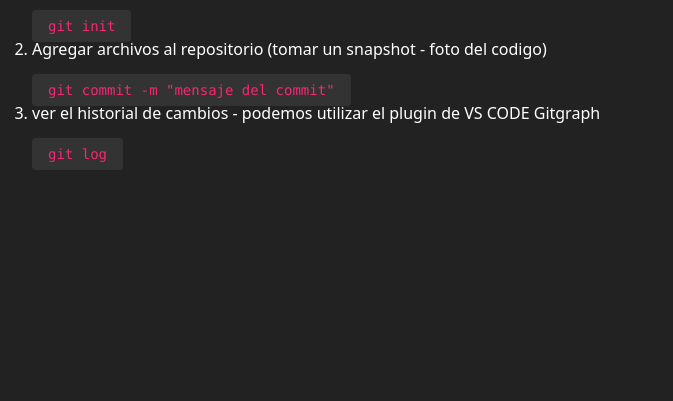
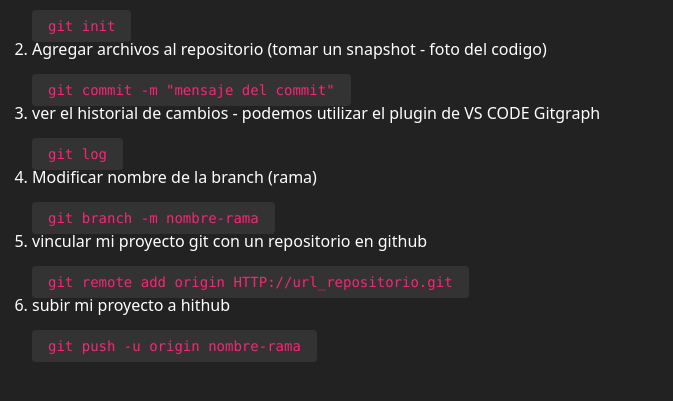
Before and after one commit to 1510-german/clase-1-git, a plain HTML site: page index.html in a window 1280 px wide. Shown: the part 193-594 px from the top of the page, without its empty margins (0-673 px from the left). Drawn offline with nearby package versions, Linux system fonts and the light colour scheme.

Commit message:
clase 2 git

```diff
--- a/index.html
+++ b/index.html
@@ -37,6 +37,20 @@
                 git log
             </code>
         </li>
+
+        <li>
+            <p>Modificar nombre de la branch (rama)</p>
+            <code>git branch -m nombre-rama</code>
+        </li>
+        <li>
+            <p>vincular mi proyecto git con un repositorio en github</p>
+            <code>git remote add origin HTTP://url_repositorio.git</code>
+        </li>
+        <li>
+            <p>subir mi proyecto a hithub</p>
+            <code>git push -u origin nombre-rama</code>
+        </li>
+
     </ol>
 
 </body>
```
